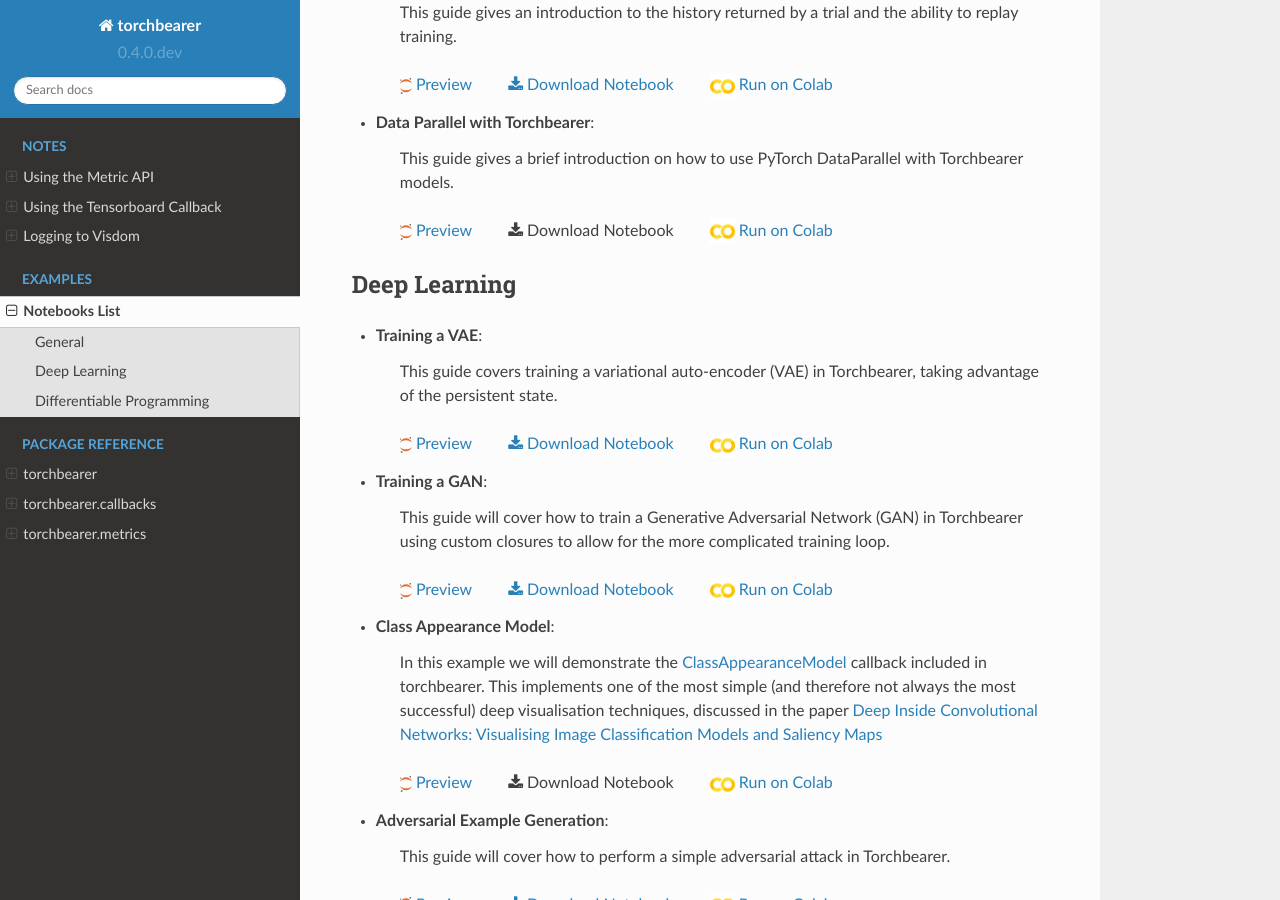
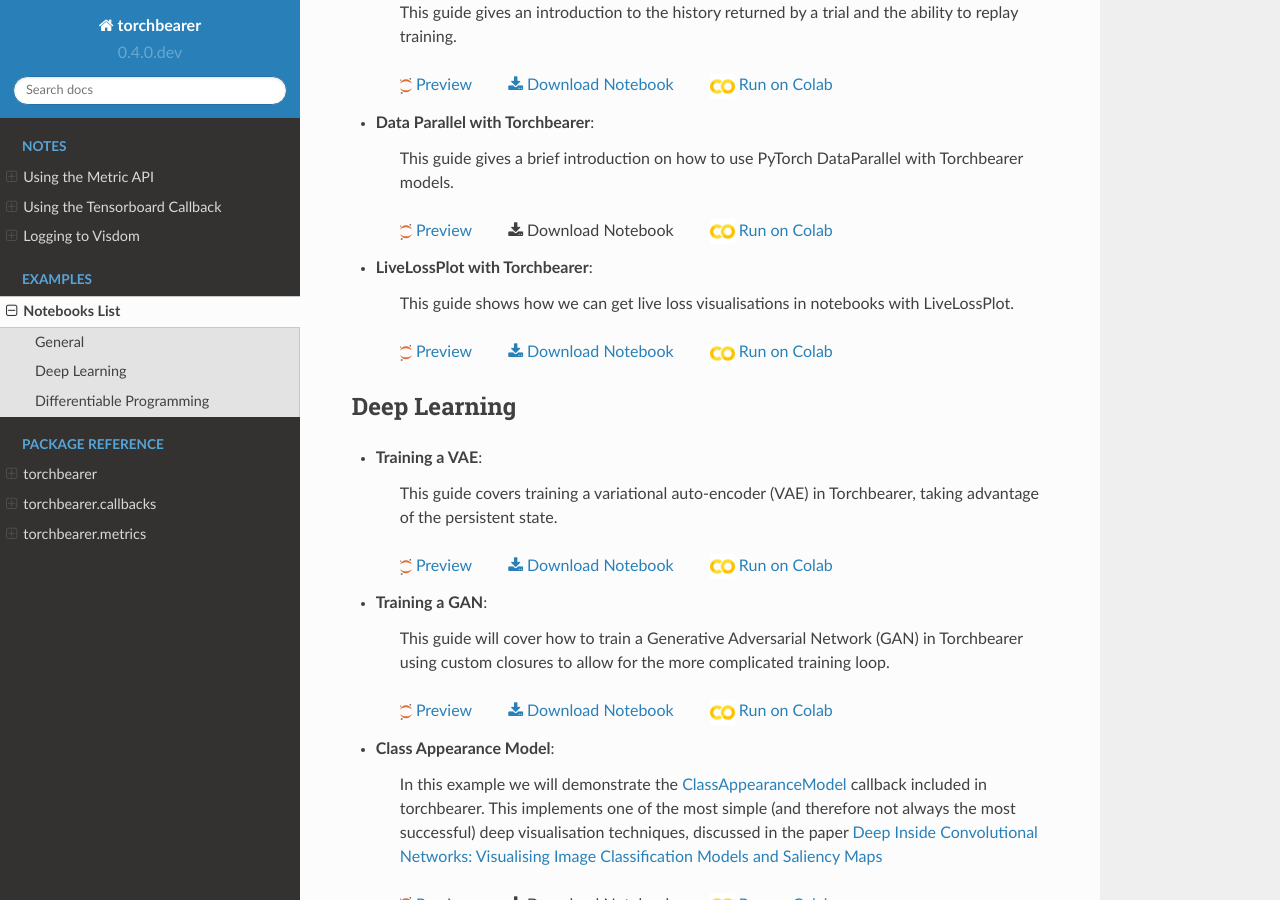
Before and after one commit to pytorchbearer/torchbearer, a Sphinx documentation site: the page built from docs/examples/notebooks.rst, in a window 1280 px wide and 900 px high, scrolled down 687 px. Built offline with Sphinx 7.4.7 and the Read the Docs theme 2.0.0, drawn with Linux system fonts in a browser that asks for light colours.

Commit message:
Add to docs

```diff
--- a/docs/examples/notebooks.rst
+++ b/docs/examples/notebooks.rst
@@ -41,6 +41,13 @@
     This guide gives a brief introduction on how to use PyTorch DataParallel with Torchbearer models.
 
     |nbviewer| `Preview <https://nbviewer.jupyter.org/github/pytorchbearer/torchbearer/blob/master/docs/_static/notebooks/data_parallel.ipynb>`__   :download:`Download Notebook </_static/notebooks/data_parallel.ipynb>`   |colab| `Run on Colab <https://colab.research.google.com/github/pytorchbearer/torchbearer/blob/master/docs/_static/notebooks/data_parallel.ipynb>`__
+
+
+- **LiveLossPlot with Torchbearer**:
+
+    This guide shows how we can get live loss visualisations in notebooks with LiveLossPlot.
+
+    |nbviewer| `Preview <https://nbviewer.jupyter.org/github/pytorchbearer/torchbearer/blob/master/docs/_static/notebooks/livelossplot.ipynb>`__   :download:`Download Notebook </_static/notebooks/livelossplot.ipynb>`   |colab| `Run on Colab <https://colab.research.google.com/github/pytorchbearer/torchbearer/blob/master/docs/_static/notebooks/livelossplot.ipynb>`__
 
 Deep Learning
 ^^^^^^^^^^^^^^^^^^^^^^^^^^^^^^^^
```
